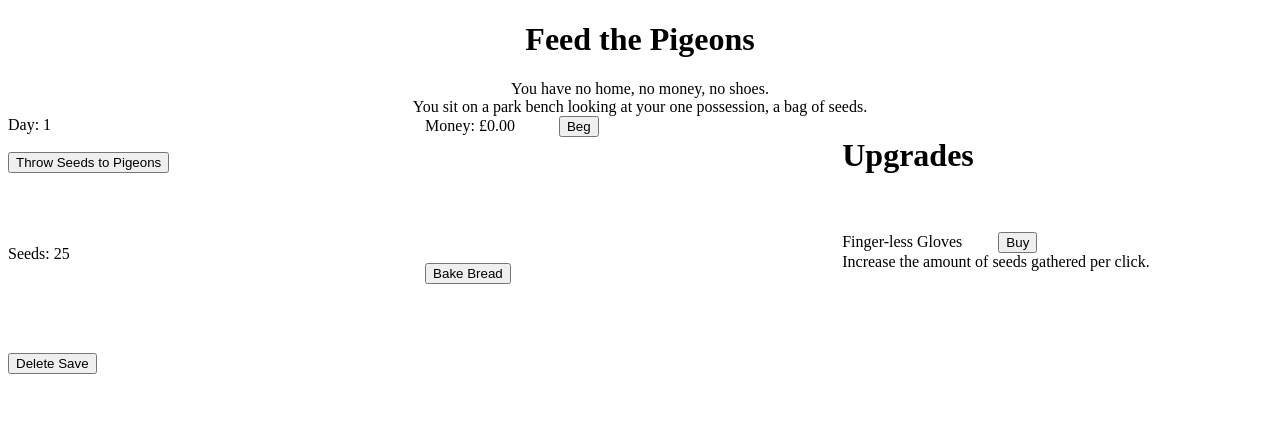
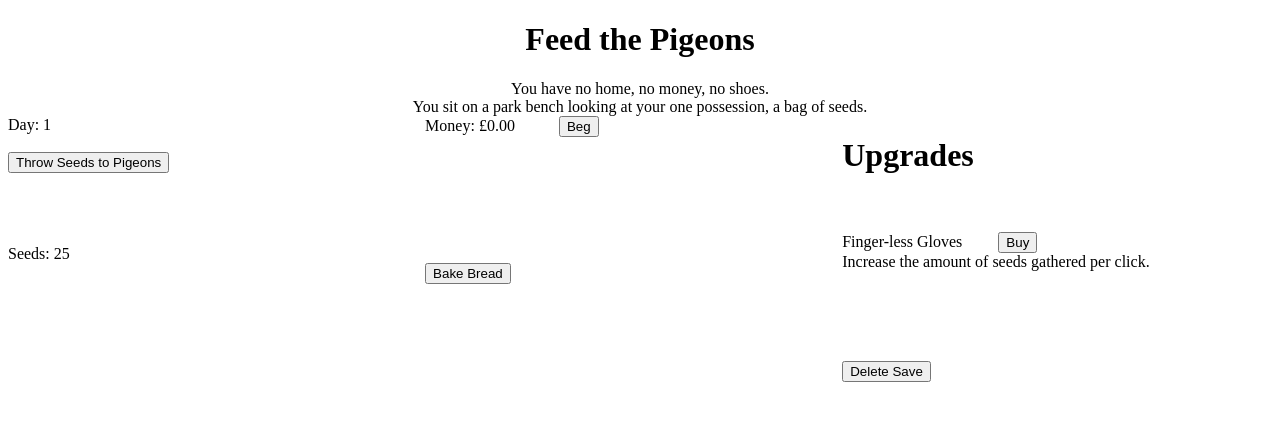
Before and after one commit to HoboZeke/hobozeke.github.io, a Jekyll site: the page incremental/index.html, which Jekyll copies as it is, in a window 1280 px wide. Shown: the top 421 px of the page. Built offline with Jekyll 4.4.1, drawn with Linux system fonts in a browser that asks for light colours; part of the change alters nothing that is shown.

```diff
--- a/incremental/index.html
+++ b/incremental/index.html
@@ -32,10 +32,6 @@
     Cost: <span id="harvesterCost">10</span> seeds <br/>
     <button onClick = "buySeedHarvester()">Plant flower</button> <br/>
 </div>
-
-    </br></br></br></br></br>
-    <button onClick = "DeleteSave()">Delete Save</button>
-    <script type="text/javascript" src="main.js"></script>
 </body>
 </div>
 
@@ -75,5 +71,9 @@
         Increase the amount of seeds gathered per click.
         </body>
     </div>
+
+    </br></br></br></br></br>
+    <button onClick = "DeleteSave()">Delete Save</button>
+    <script type="text/javascript" src="main.js"></script>
 </div>
 </html>
```
